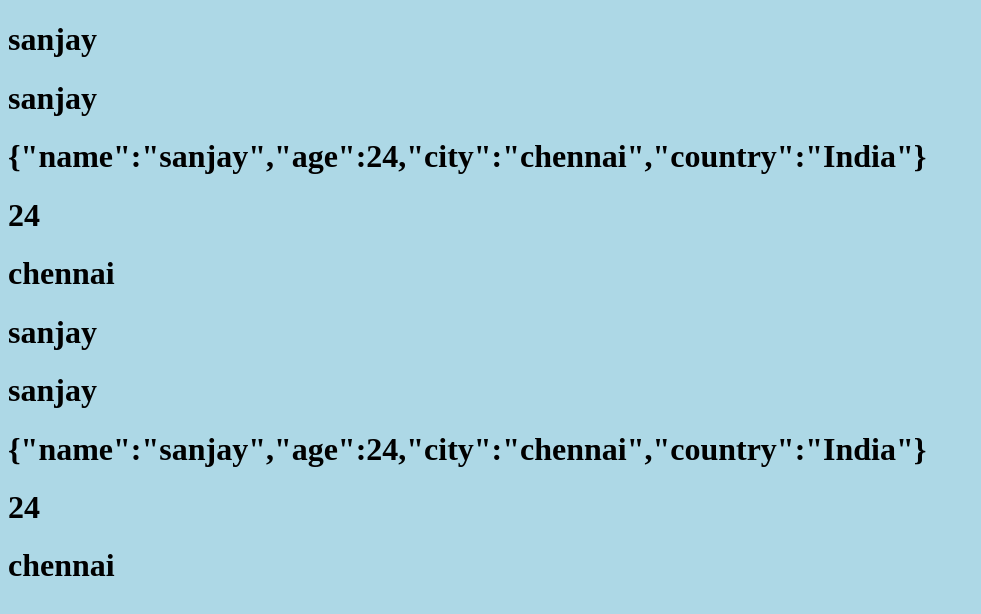
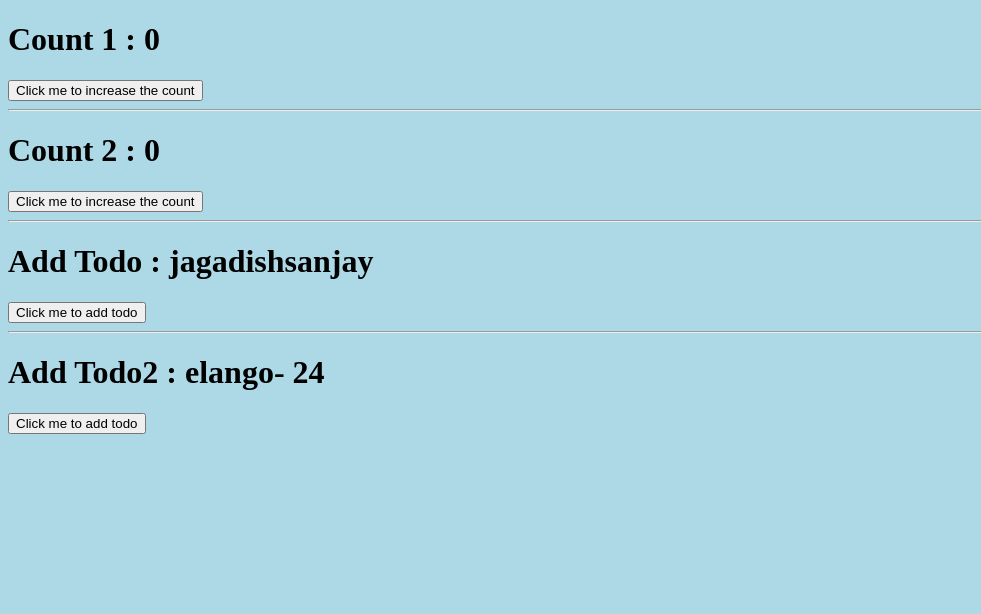
Before and after one commit to ElangovanPro/React, a React (Vite) app: page / in a window 1280 px wide. Shown: the top 614 px of the page, without its empty margins (0-981 px from the left). Built offline with nearby package versions, Linux system fonts and the light colour scheme.

Commit message:
usestate with array, objects

```diff
--- a/App.tsx
+++ b/App.tsx
@@ -53,8 +53,8 @@ const AppLayout =()=>{
     <Body/>
     <Footer/> */}
     <Age/>
-    <Employee name="sanjay" age={24} city="chennai" country="India"/>
-    <Employee {...emp1} />
+    {/* <Employee name="sanjay" age={24} city="chennai" country="India"/>
+    <Employee {...emp1} /> */}
     </>
 );
 }
--- a/src/components/Age/Age.tsx
+++ b/src/components/Age/Age.tsx
@@ -1,11 +1,68 @@
 import { useState } from 'react';
 import './Age.css';
 
+export const Age=()=>{
 
+//state variable
+//const [statevariable, statevariableChange]=useState(initial value)
+const [count1, setCount1]=useState(0);
+const [count2, setCount2]=useState(0);
 
+const [todo, setTodo]=useState(["jagadish","sanjay"]);
 
-export const Age=()=>{
-return (<>
+const [todo2, setTodo2]=useState({
+    name:["elango"],
+    age:24,
+});
 
+const incrementCount1=()=>{
+        // setcount(count+1);//not recommended
+        //when you call Setstate like setcount, react doesn't update the state immediately. Instead , it schedule it, so if you rely on the current value, you might get an outdated value
+         setCount1(count1+1);// it always returns the latest state
+         setCount1(count1+1);
+         setCount1(count1+1);
+   }
+
+const incrementCount2=()=>{
+         setCount2(prev=>prev+1);// it always returns the latest state
+         setCount2(prev=>prev+1);
+         setCount2(prev=>prev+1);
+        }
+
+const addTodo=()=>{
+ setTodo([...todo,"elango"]);
+    }
+
+    const addTod2=()=>{
+        setTodo2(prev=>
+            ({
+            ...todo2,
+            name:[prev.name+"jagadish"],
+            age:prev.age+1,
+        }))
+
+    }
+
+return (
+    <>
+    <h1>Count 1 : {count1}</h1>
+    <button onClick={incrementCount1}>
+        Click me to increase the count
+    </button>
+    <hr />
+     <h1>Count 2 : {count2}</h1>
+    <button onClick={incrementCount2}>
+        Click me to increase the count
+    </button>
+        <hr />
+     <h1>Add Todo : {todo}</h1>
+    <button onClick={addTodo}>
+        Click me to add todo
+    </button>
+            <hr />
+     <h1>Add Todo2 : {todo2.name}-  {todo2.age}</h1>
+    <button onClick={addTod2}>
+        Click me to add todo
+    </button>
     </>);
 }
```
